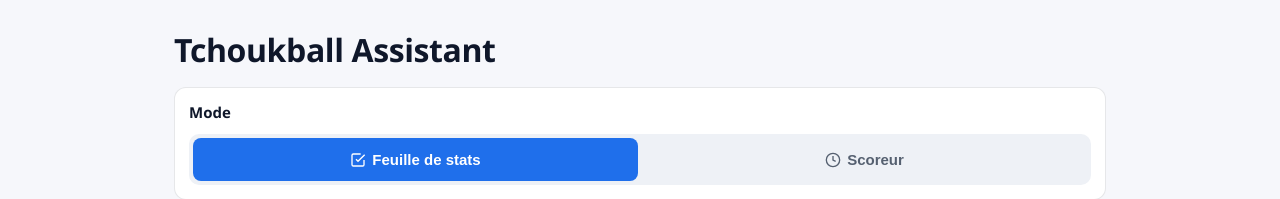
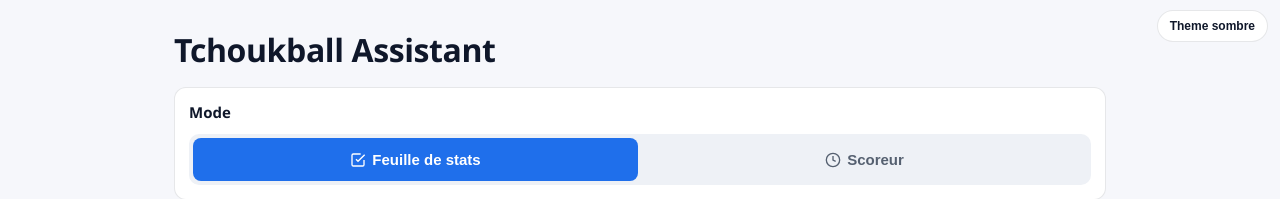
Before and after one commit to aurelien-loyer-dev/tchouk-stat, a React (Vite) app: page / in a window 1280 px wide. Shown: the top 199 px of the page. Built offline with nearby package versions, Linux system fonts and the light colour scheme.

Commit message:
feat: implement theme toggle functionality and dark mode styles

```diff
--- a/src/App.jsx
+++ b/src/App.jsx
@@ -13,6 +13,15 @@ const DEFAULT_SETTINGS = {
 }
 
 const HISTORY_KEY = 'tchouk_match_history'
+const THEME_KEY = 'tchouk_theme'
+
+function loadTheme() {
+  try {
+    const saved = localStorage.getItem(THEME_KEY)
+    if (saved === 'light' || saved === 'dark') return saved
+  } catch {}
+  return 'light'
+}
 
 function loadHistory() {
   try {
@@ -63,6 +72,7 @@ export default function App() {
   const [lastSummary, setLastSummary] = useState(null)
   const [matchSettings, setMatchSettings] = useState(DEFAULT_SETTINGS)
   const [history, setHistory]   = useState(loadHistory)
+  const [theme, setTheme] = useState(loadTheme)
 
   const teamsRef = useRef([])
   const matchStartRef = useRef(null)
@@ -75,6 +85,13 @@ export default function App() {
     document.documentElement.style.setProperty('--c1', matchSettings.teamColors[0] || DEFAULT_SETTINGS.teamColors[0])
     document.documentElement.style.setProperty('--c2', matchSettings.teamColors[1] || DEFAULT_SETTINGS.teamColors[1])
   }, [matchSettings])
+
+  useEffect(() => {
+    document.documentElement.setAttribute('data-theme', theme)
+    try {
+      localStorage.setItem(THEME_KEY, theme)
+    } catch {}
+  }, [theme])
 
   function startMatch(payload) {
     const names = Array.isArray(payload) ? payload : payload.names
@@ -165,6 +182,13 @@ export default function App() {
 
   return (
     <>
+      <button
+        className="theme-toggle"
+        onClick={() => setTheme(prev => (prev === 'dark' ? 'light' : 'dark'))}
+      >
+        {theme === 'dark' ? 'Theme clair' : 'Theme sombre'}
+      </button>
+
       {screen === 'setup' && (
         <Setup
           numTeams={numTeams}
--- a/src/index.css
+++ b/src/index.css
@@ -13,6 +13,18 @@
   --c2:  #d14343;
   --ok:  #1a9b4a;
   --r:   12px;
+}
+
+:root[data-theme='dark'] {
+  --bg:  #0d1117;
+  --s1:  #161b22;
+  --s2:  #1f2630;
+  --s3:  #2e3744;
+  --bdr: rgba(240,246,252,0.12);
+  --acc: #58a6ff;
+  --txt: #e6edf3;
+  --dim: #9ba7b5;
+  --ok:  #3fb950;
 }
 
 body {
@@ -32,6 +44,25 @@ body {
   display: flex;
   flex-direction: column;
   gap: 14px;
+}
+
+.theme-toggle {
+  position: fixed;
+  top: 10px;
+  right: 12px;
+  z-index: 40;
+  border: 1px solid var(--bdr);
+  background: var(--s1);
+  color: var(--txt);
+  border-radius: 999px;
+  padding: 8px 12px;
+  font-size: 12px;
+  font-weight: 700;
+  cursor: pointer;
+}
+
+.theme-toggle:hover {
+  background: var(--s2);
 }
 
 /* ── SETUP ── */
@@ -729,11 +760,11 @@ input[type=number]:focus, .sel:focus { border-color: var(--acc); }
 
 .sc-team-left {
   border-right: 1px solid var(--bdr);
-  background: color-mix(in srgb, var(--c1) 8%, #ffffff);
+  background: color-mix(in srgb, var(--c1) 8%, var(--s1));
 }
 
 .sc-team-right {
-  background: color-mix(in srgb, var(--c2) 8%, #ffffff);
+  background: color-mix(in srgb, var(--c2) 8%, var(--s1));
 }
 
 .sc-logo-wrap {
@@ -770,6 +801,10 @@ input[type=number]:focus, .sel:focus { border-color: var(--acc); }
   letter-spacing: 0.8px;
   text-align: center;
   color: #000;
+}
+
+:root[data-theme='dark'] .sc-team-name {
+  color: var(--txt);
 }
 
 .sc-score {
```
